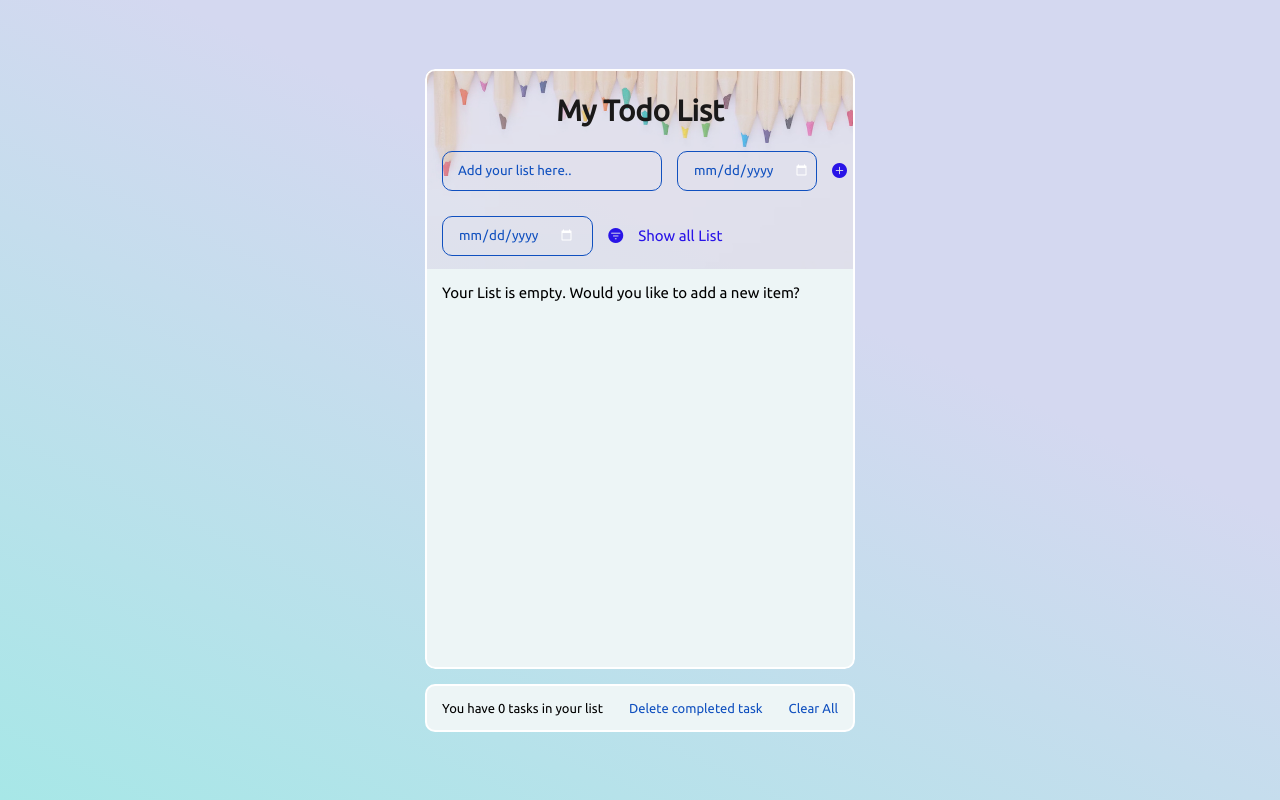
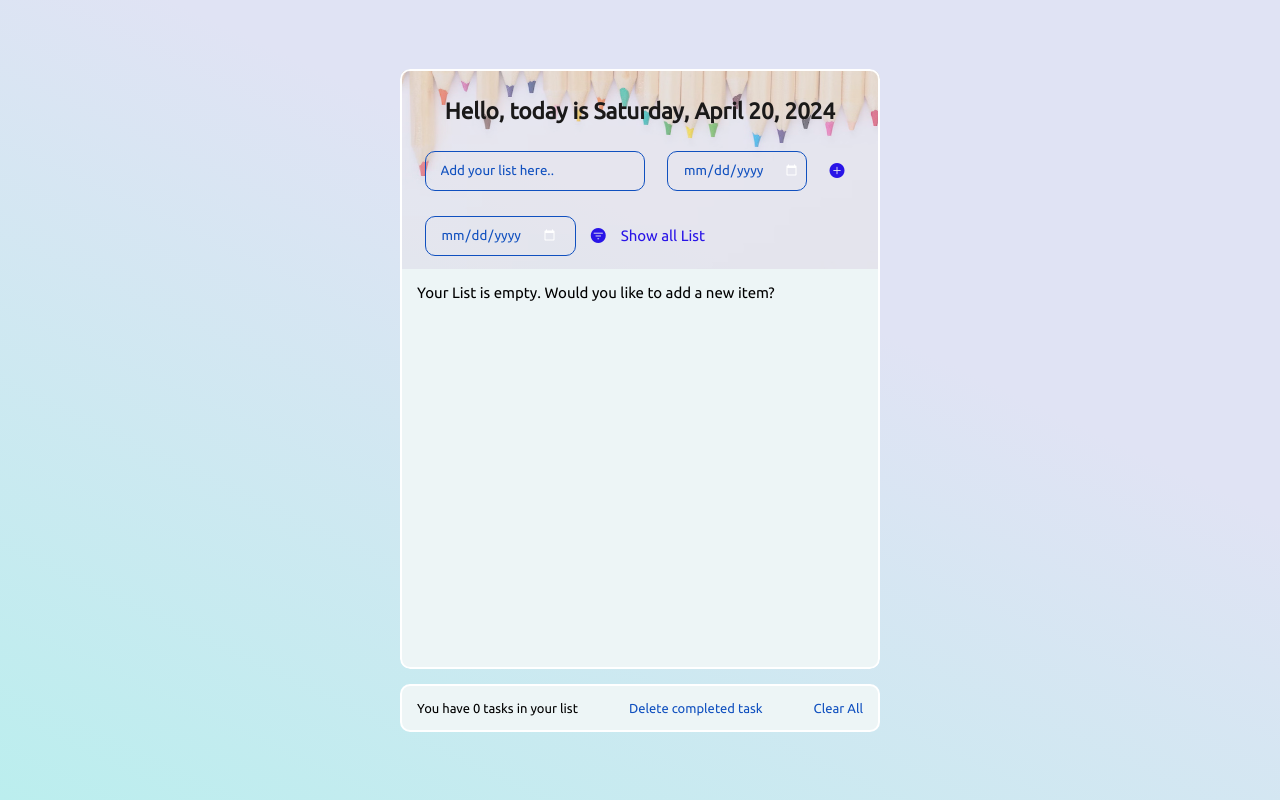
Before and after one commit to ruefie/Todo-List, a plain HTML site: page index.html in a window 1280 px wide. Drawn offline with nearby package versions, Linux system fonts and the light colour scheme.

Commit message:
edited script.js

```diff
--- a/index.html
+++ b/index.html
@@ -15,8 +15,8 @@
     <div class="container">
       <header class="imgheader">
         <img src="/img/pencil.jpg" alt="">
-        <div class="header">
-          <h2>My Todo List</h2>
+        <div class="header" id="dateHeader">
+          <!-- <h2>My Todo List</h2> -->
         </div>
         <div class="new-todo">
           <form action="" id="todoform">
--- a/script.js
+++ b/script.js
@@ -1,3 +1,10 @@
+const currentDate = new Date();
+const options = { weekday: 'long', year: 'numeric', month: 'long', day: 'numeric' };
+const formattedDate = currentDate.toLocaleDateString('en-US', options);
+
+const dateHeader = document.getElementById('dateHeader');
+dateHeader.innerHTML = `<h2>Hello, today is ${formattedDate}</h2>`;
+
 const form = document.getElementById("todoform");
 const todoInput = document.getElementById("newtodo");
 const todosListEl = document.getElementById("todos-list");
@@ -15,13 +22,29 @@ let EditTodoID = -1;
 renderTodos();
 updateCounter();
 
+// form.addEventListener("submit", (e) => {
+//   e.preventDefault();
+//   saveTodo();
+//   renderTodos();
+//   updateCounter();
+//   localStorage.setItem("todos", JSON.stringify(todos));
+// });
+
+
 form.addEventListener("submit", (e) => {
   e.preventDefault();
+  const inputDate = new Date(todoDateInput.value);
+  const currentDate = new Date();
+  if (inputDate < currentDate) {
+    showNotification("Please enter a valid date (today or future date).");
+    return;
+  }
   saveTodo();
   renderTodos();
   updateCounter();
   localStorage.setItem("todos", JSON.stringify(todos));
 });
+
 
 document.getElementById("filterButton").addEventListener("click", () => {
   renderTodos();
@@ -101,10 +124,12 @@ function renderTodos() {
               <p class="${
                 todo.checked ? "checked" : ""
               }" data-action="check">${todo.value}</p>
-                <span class="${formattedDate.checked ? "checked" : ""}" data-action="check">${formattedDate}</span>
+                <span class="${todo.checked ? "checked" : ""}" data-action="check">${formattedDate}</span>
               <i class="bi bi-pencil-square" data-action="edit"></i>
               <i class="bi bi-trash" data-action="delete"></i>
             </div>`;
+
+
     });
   }
 }
@@ -140,6 +165,38 @@ function checkTodo(todoID) {
   updateCounter();
   localStorage.setItem("todos", JSON.stringify(todos));
 }
+
+
+
+// function checkTodo(todoID) {
+//   todos = todos.map((todo, index) => ({
+//     value: todo.value,
+//     date: todo.date,
+//     color: todo.color,
+//     checked: index === todoID ? !todo.checked : todo.checked,
+//   }));
+
+//   // Get all todo elements in the list
+//   const todoElements = document.querySelectorAll('.todo');
+
+//   // Iterate over each todo element
+//   todoElements.forEach((todoElement, index) => {
+//     if (index === todoID) {
+//       // Toggle the checked class for the todo text
+//       const todoText = todoElement.querySelector('p');
+//       todoText.classList.toggle('checked');
+
+//       // Toggle the checked class for the date
+//       const dateSpan = todoElement.querySelector('span');
+//       dateSpan.classList.toggle('checked');
+//     }
+//   });
+
+//   renderTodos();
+//   updateCounter();
+//   localStorage.setItem("todos", JSON.stringify(todos));
+// }
+
 
 function editTodo(todoID) {
   todoInput.value = todos[todoID].value;
--- a/style.css
+++ b/style.css
@@ -2,7 +2,7 @@
 
 :root {
   --container-height: 600px;
-  --container-width: 430px;
+  --container-width:480px;
   --header-height: 200px;
 }
 
@@ -26,7 +26,7 @@ body {
   /* opacity: 0.6; */
   background-size: cover;
   /* background: rgb(139, 234, 234) ; */
-background: linear-gradient(25deg, rgb(167, 231, 231) 0%, rgb(212, 216, 240) 63%);
+background: linear-gradient(25deg, rgb(187, 238, 238) 0%, rgb(224, 227, 244) 63%);
 
 }
 
@@ -50,7 +50,7 @@ header {
 
 .imgheader img{
   display: flex;
-  width: 430px;
+  width: inherit;
   height: 200px;
   position: absolute;
   opacity: 0.6;
@@ -65,7 +65,7 @@ header {
   align-items: center;
   justify-content: center;
   color: #1a1919;
-  font-size: 1.3rem;
+  /* font-size: 1.3rem; */
 
 }
 .new-todo {
@@ -79,9 +79,9 @@ header {
 .new-todo form {
   display: flex;
   align-items: center;
-  gap: 1rem;
-  margin-left: 1rem;
-  margin-right: 1rem;
+  gap: 1.5rem;
+  margin: 1.5rem;
+  /* margin-right: 1rem; */
 
 }
 #newtodoDate{
@@ -110,7 +110,7 @@ header {
   background-color: transparent;
   color: rgb(41, 20, 231);
   border: none;
-  border-left: 0px;
+  /* border-left: 0px; */
   /* margin-right: 20px; */
   cursor: pointer;
 }
@@ -157,7 +157,7 @@ header {
   display: flex;
   align-items: center;
   justify-items: center;
-  margin-left: 1rem;
+  margin: 1.5rem;
   margin-top: 1rem;
 
 }
@@ -244,10 +244,13 @@ input[type="text"]::-webkit-input-placeholder{
 }
 #todos-list .todo * {
   cursor: pointer;
-  margin-right: 0.5rem;
+  margin-right: 1rem;
+
+
 }
 #todos-list .todo i {
   font-size: 0.9rem;
+  /* flex: 1; */
 }
 #todos-list .todo p {
   flex: 1;
@@ -259,6 +262,7 @@ input[type="text"]::-webkit-input-placeholder{
 }
 #todos-list .todo .bi-pencil-square {
   color: rgb(31, 177, 48);
+  margin-left: 2rem;
 }
 #todos-list .todo .bi-trash {
   color: rgb(236, 82, 82);
```
Also changed, not shown: 1 other file.
